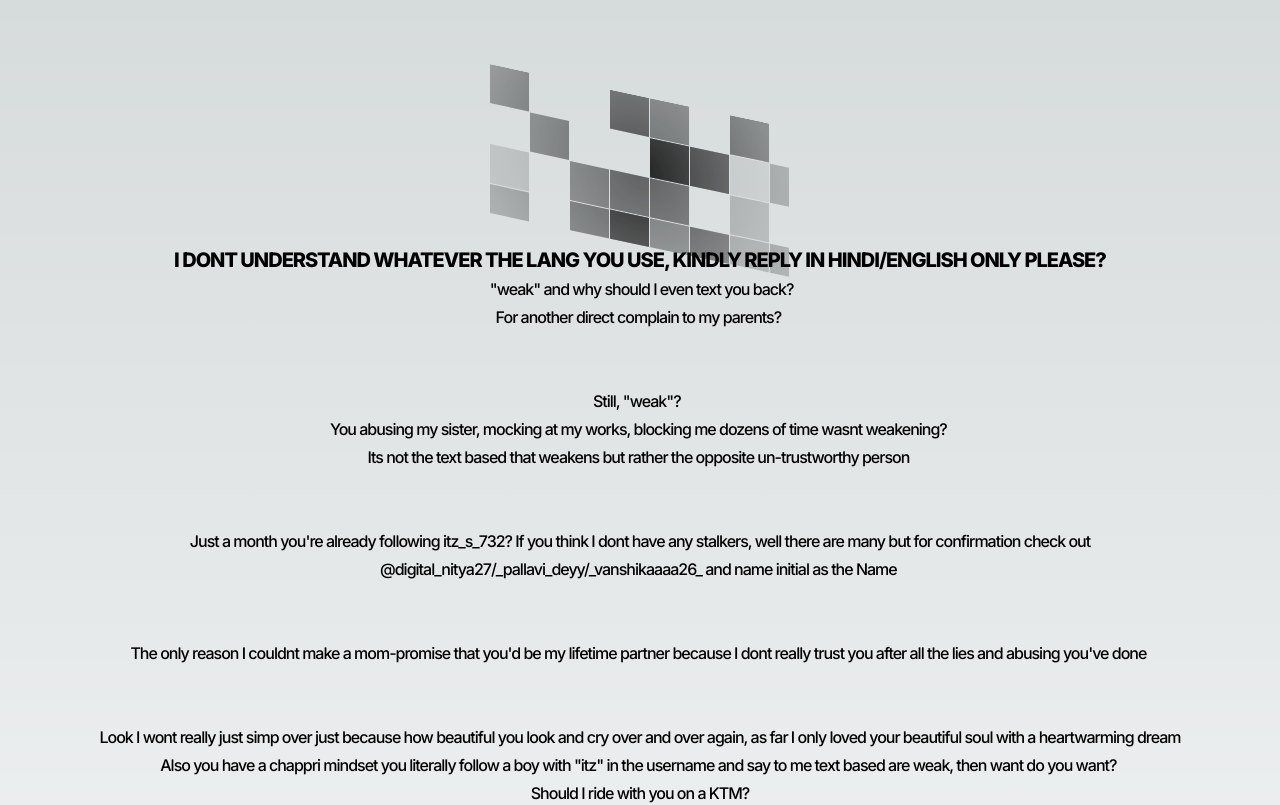
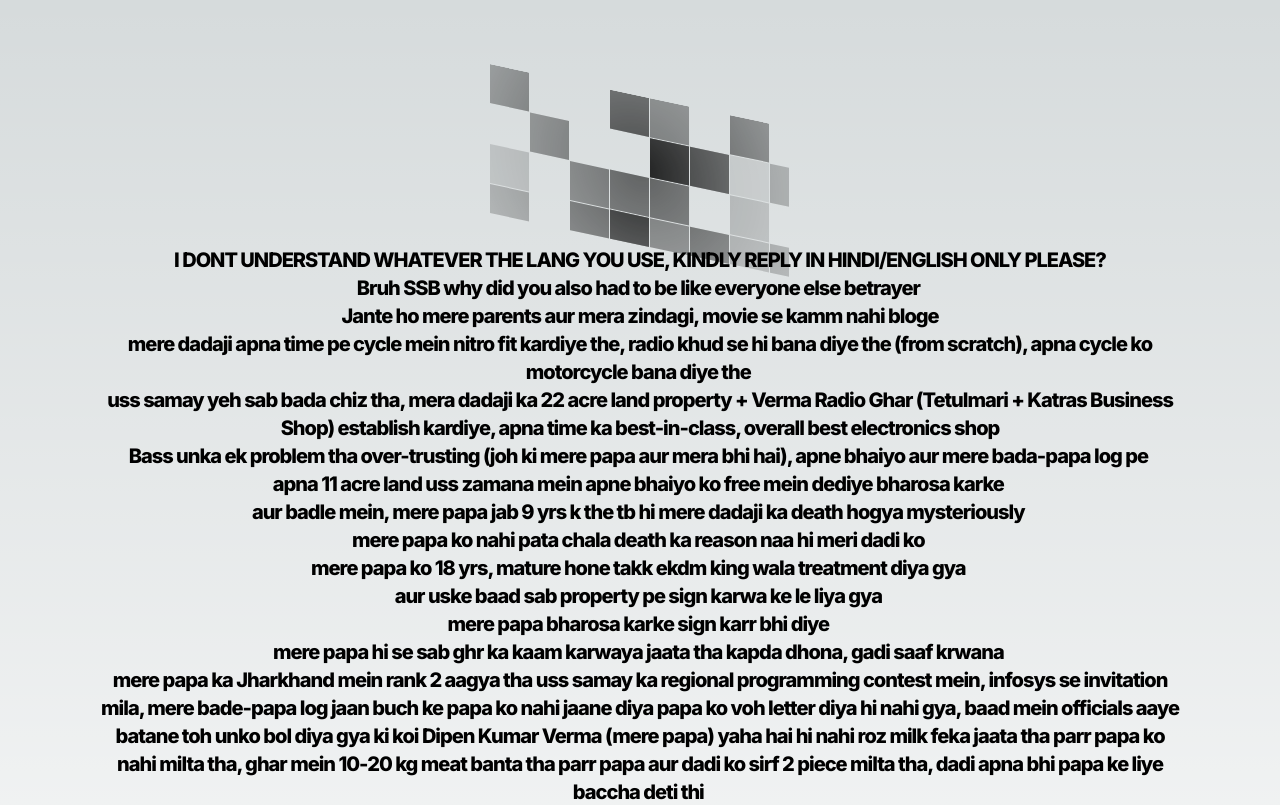
Before and after one commit to pixelDriftadv/x8, a Next.js app: page / in a window 1280 px wide. Shown: the top 805 px of the page. Built offline with nearby package versions, Linux system fonts and the light colour scheme.

Commit message:
Update page.tsx

```diff
--- a/src/app/page.tsx
+++ b/src/app/page.tsx
@@ -18,60 +18,32 @@ export default function Home() {
       <p className="z-10 whitespace-pre-wrap text-center text-xl font-extrabold tracking-tighter text-black dark:text-white">
        I DONT UNDERSTAND WHATEVER THE LANG YOU USE, KINDLY REPLY IN HINDI/ENGLISH ONLY PLEASE?
         <br />
-        <span className=" text-base font-medium">
-          {' '}
-           {'"weak" and why should I even text you back?'}
-                    <br />
-
-          For another direct complain to my parents? <br /> <br />
-          <br />
-          Still, {'"weak"? '} <br />
-          You abusing my sister, mocking at my works, blocking me dozens of time
-          wasnt weakening? <br />
-          Its not the text based that weakens but rather the opposite
-          un-trustworthy person <br /> <br /> <br />
-          Just a month {"you're"} already following itz_s_732? If you think I
-          dont have any stalkers, well there are many but for confirmation check
-          out @digital_nitya27/_pallavi_deyy/_vanshikaaaa26_ and name initial as the Name
-          {/*  <br /> Dont believe me?
-          <br />
-          Let me just follow one  */} <br /> <br /> <br />
-          The only reason I couldnt make a mom-promise that {"you'd"} be my
-          lifetime partner because I dont really trust you after all the lies
-          and abusing {"you've"} done <br /> <br /> <br />
-          Look I wont really just simp over just because how beautiful you look
-          and cry over and over again, as far I only loved your beautiful soul with a heartwarming dream<br />
-          Also you have a chappri mindset you literally follow a boy with{' '}
-          {'"itz"'} in the username and say to me text based are weak, then want
-          do you want? <br /> Should I ride with you on a KTM? <br />
-          And make lifetime promises and get caught with a new person the next
-          day, instead of working and completing my dreams? <br />
-          You just made me getting hurt by your actions a sort of daily habit{' '}
-          <br />
-          Dont trust me just leave me alone <br /> <br />
-          <br />
-          Following a boy i_s_732? <br />
-          When you said your dad dont allow you to talk to us how much time it
-          took me to say just block me then? <br />I remembered I forgot to ask
-          for help because{' '}
-          {
-            '"a g" was physically harassing me and it was literalling screwing up my mental health and what you did in return, just blocked me?'
-          }{' '}
-          <br />
-          And you think I should trust you? <br /> <br /> <br />
-          Could you make a promise that you wont be talking to a boy ever again
-          till we meet again (valid only in emergency conditions)? <br />I could
-          do the same promise easily without even a second thought <br /> <br />{' '}
-          <br />
-          Also if you think {"I'm"} active talking to other gs on discord or
-          other russian platforms then <br />I am aleady having the last year of
-          my chance of qualifing jee adv, {"I'm"} busy <br />
-          Want a challenge? <br />
-          Qualify NEET and become a doctor or I will never be your partner,
-          enough of kindly asking to study, now its a challenge <br />
-          Perfect solution for you and me to stop wasting time <br /> <br />{' '}
-          <br />
-        </span>
+        Bruh SSB why did you also had to be like everyone else betrayer <br/>
+        Jante ho mere parents aur mera zindagi, movie se kamm nahi bloge<br/>
+        mere dadaji apna time pe cycle mein nitro fit kardiye the, radio khud se hi bana diye the (from scratch), apna cycle ko motorcycle bana diye the <br/>
+        uss samay yeh sab bada chiz tha, mera dadaji ka 22 acre land property + Verma Radio Ghar (Tetulmari + Katras Business Shop) establish kardiye, apna time ka best-in-class, overall best electronics shop<br/>
+        Bass unka ek problem tha over-trusting (joh ki mere papa aur mera bhi hai), apne bhaiyo aur mere bada-papa log pe <br/>
+        apna 11 acre land uss zamana mein apne bhaiyo ko free mein dediye bharosa karke <br/>
+        aur badle mein, mere papa jab 9 yrs k the tb hi mere dadaji ka death hogya mysteriously <br/>
+        mere papa ko nahi pata chala death ka reason naa hi meri dadi ko <br/>
+        mere papa ko 18 yrs, mature hone takk ekdm king wala treatment diya gya <br/>
+        aur uske baad sab property pe sign karwa ke le liya gya <br/>
+        mere papa bharosa karke sign karr bhi diye <br/>
+        mere papa hi se sab ghr ka kaam karwaya jaata tha kapda dhona, gadi saaf krwana <br/>
+        mere papa ka Jharkhand mein rank 2 aagya tha uss samay ka regional programming contest mein, infosys se invitation mila, mere bade-papa log jaan buch ke papa ko nahi jaane diya papa ko voh letter diya hi nahi gya, baad mein officials aaye batane toh unko bol diya gya ki koi Dipen Kumar Verma (mere papa) yaha hai hi nahi
+       roz milk feka jaata tha parr papa ko nahi milta tha, ghar mein 10-20 kg meat banta tha parr papa aur dadi ko sirf 2 piece milta tha, dadi apna bhi papa ke liye baccha deti thi <br/>
+        <br/>
+        aur uske baad matt jaano, short mein bata rha hu <br/>
+        mummy aayi, mummy ka saara jewellery dheere dheere le liya gya, yaha takk ki roz spoons chori ho jaata tha<br/>
+        papa ko promise mila ki 1-2 yrs mein alag ghar banake dedenge, parr kuch hua nahi <br/>
+        mere papa ka zindagi barbaad kardiya voh log aur abhi besharam log bolta hai voh log ka property hai, dehati log circuit ka matlab nahi jaanta hoga thik se<br/>
+        <br/>
+        mere saath bhi abhi takk toh sab jagah se betrayal hi mila hai, tumse, saara online dost se<br/>
+        isiliye mummy merepe itna restrictions lagayi hai, samjhe?
+        <br/>
+        humlog ka weakness hi trust hai, aur aise hi log mera bhi zindagi mein aate hai <br/>
+        sacch bolu toh suicidal feelings aata hai kabhi kabhi, ek din kabhi karbhi lunga, abb sahem bhi nhi hota hai, vhir apne papa la heartbroken smile aur mummy yaad aajaati hai <br/>
+        aur sacch bolu toh jab se aap mera zindagi mein aaye ho mera academics mein khatarnak downfall aaya hai no lies
       </p>
     </main>
   );
```
